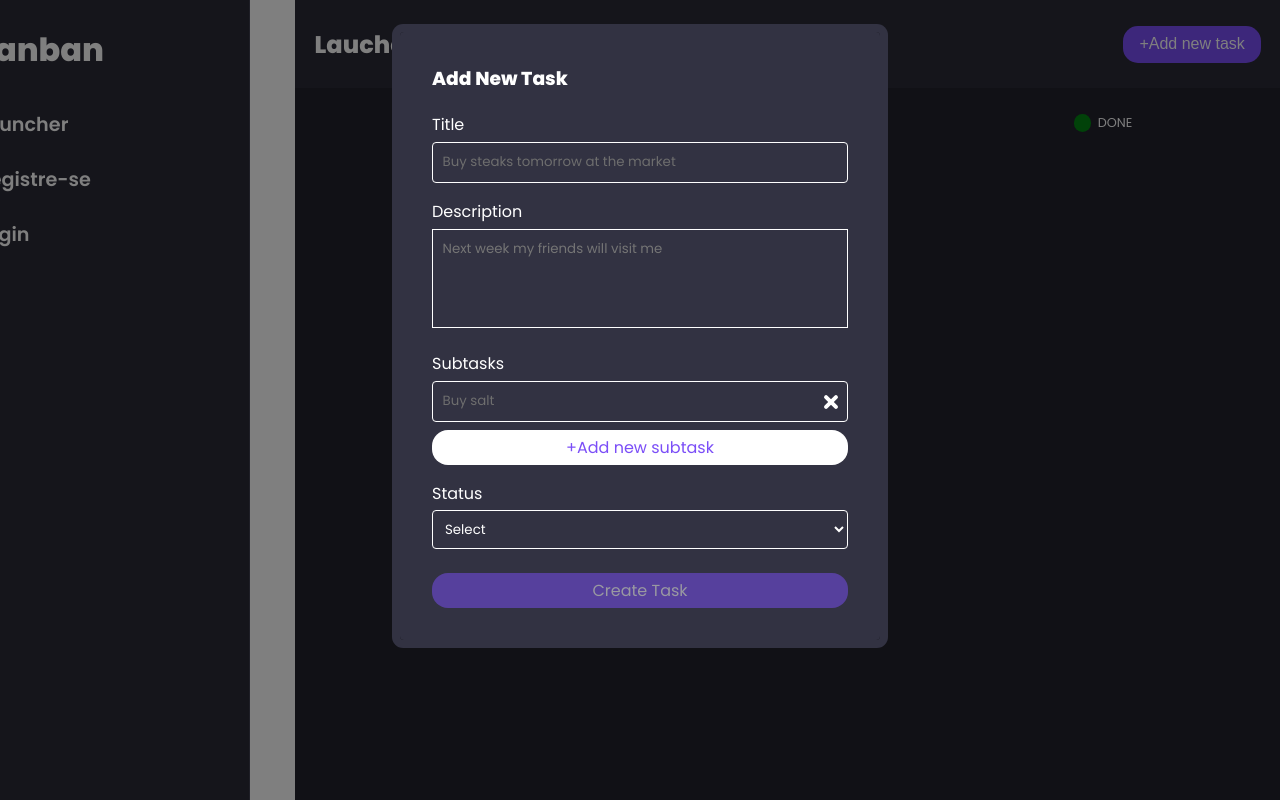
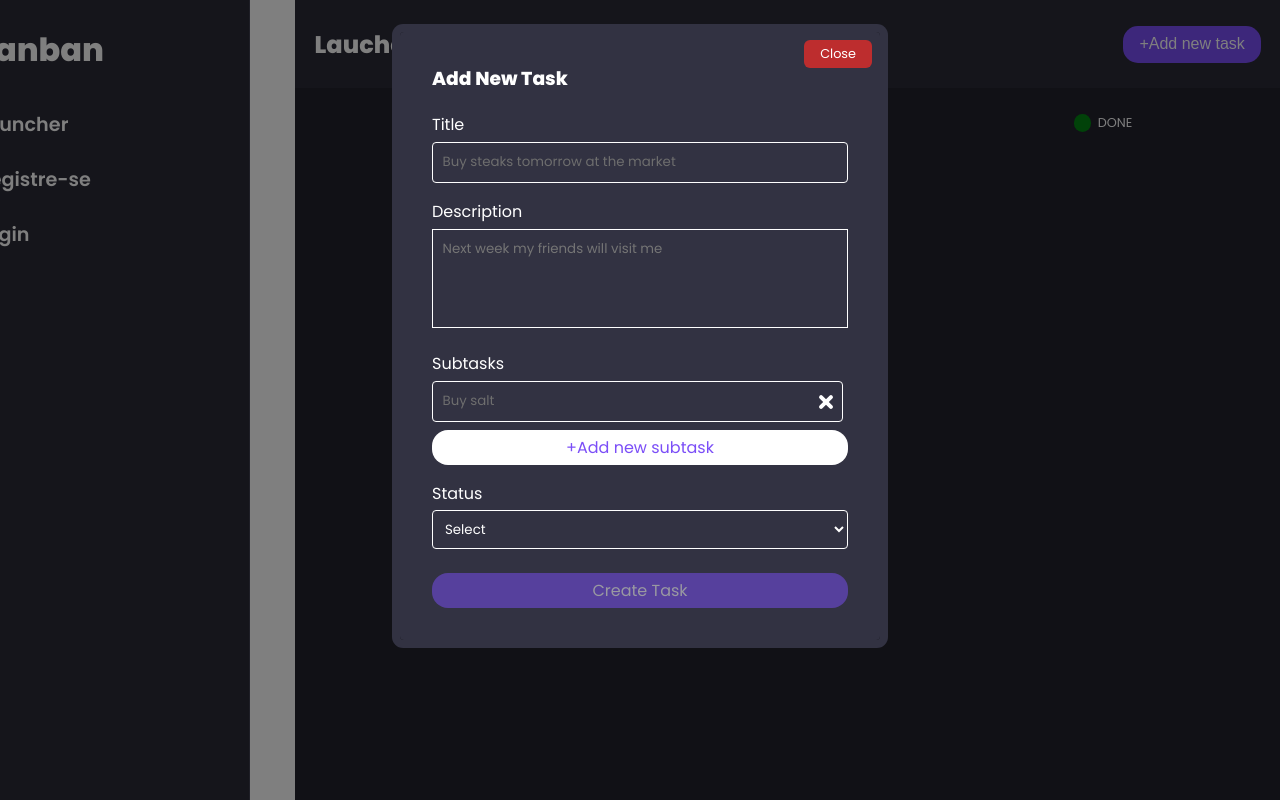
Before and after one commit to GKeslley/kanban-react, a React (Create React App) app: page / in a window 1280 px wide. Both pictures are taken after a click on the button "+Add new task". Built offline with nearby package versions, Linux system fonts and the light colour scheme.

Commit message:
Adicionando botão para fechar task

```diff
--- a/src/App.js
+++ b/src/App.js
@@ -25,11 +25,7 @@ const App = () => {
 
       <Sidebar refAside={refSidebar} />
 
-      {isVisible && (
-        <article className="bg-modal container">
-          <CreateCard setIsVisible={setIsVisible} refTask={refTask} />
-        </article>
-      )}
+      {isVisible && <CreateCard setIsVisible={setIsVisible} refTask={refTask} />}
     </DndProvider>
   );
 };
--- a/src/Componentes/Card/CreateCard.js
+++ b/src/Componentes/Card/CreateCard.js
@@ -4,6 +4,7 @@ import Button from '../Button';
 import Input from '../FormComponents/Input';
 import Select from '../FormComponents/Select';
 import styles from '../Css/CreateCard.module.css';
+import Close from '../Close';
 
 const CreateCard = ({ setIsVisible, refTask }) => {
   const [id, setId] = React.useState(3);
@@ -91,9 +92,12 @@ const CreateCard = ({ setIsVisible, refTask }) => {
   };
 
   return (
-    <>
+    <article className="bg-modal container">
       <div ref={refTask} className={`${styles.taskForm} modal`}>
-        <h3>Add New Task</h3>
+        <Close setIsVisible={setIsVisible} />
+        <div className="flex-between" style={{ alignItems: 'start' }}>
+          <h3>Add New Task</h3>
+        </div>
 
         <form action="">
           <div>
@@ -146,7 +150,7 @@ const CreateCard = ({ setIsVisible, refTask }) => {
               </ul>
             )}
 
-            <Button type="button" onClick={addSubtask}>
+            <Button type="button" onClick={addSubtask} className="styleBtn">
               +Add new subtask
             </Button>
           </div>
@@ -164,7 +168,7 @@ const CreateCard = ({ setIsVisible, refTask }) => {
 
           <Button
             type="button"
-            className={styles.btnCreateTask}
+            className={`styleBtn ${styles.btnCreateTask}`}
             onClick={sendTask}
             disabled={dados.title && dados.status ? false : true}
           >
@@ -172,7 +176,7 @@ const CreateCard = ({ setIsVisible, refTask }) => {
           </Button>
         </form>
       </div>
-    </>
+    </article>
   );
 };
 
--- /dev/null
+++ b/src/Componentes/Close.js
@@ -0,0 +1,22 @@
+import React from 'react';
+import Button from './Button';
+import styles from './Css/Close.module.css';
+
+const Close = ({ setIsVisible }) => {
+  const handleClick = () => {
+    setIsVisible(false);
+  };
+
+  return (
+    <Button
+      type="button"
+      className={styles.closeTask}
+      onClick={handleClick}
+      aria-label={'Fechar task'}
+    >
+      Close
+    </Button>
+  );
+};
+
+export default Close;
--- /dev/null
+++ b/src/Componentes/Css/Close.module.css
@@ -0,0 +1,18 @@
+.closeTask {
+  width: auto;
+  position: absolute;
+  border-radius: 6px;
+  right: 0;
+  background: #c92d2deb;
+  color: #fff;
+  padding-right: 1rem;
+  padding-left: 1rem;
+  top: 0;
+  font-size: 0.8rem;
+  border: none;
+  padding: 0.3rem 1rem;
+  margin-top: 0.5rem;
+  margin-right: 8px;
+  font-family: 'Poppins', sans-serif;
+  cursor: pointer;
+}
--- a/src/Componentes/Css/CreateCard.module.css
+++ b/src/Componentes/Css/CreateCard.module.css
@@ -41,6 +41,7 @@
 
 .subtasks li {
   position: relative;
+  margin-right: 0.3rem;
 }
 
 .btnCreateTask {
@@ -81,3 +82,22 @@
 .cross-1px:after {
   transform: rotate(-45deg);
 }
+
+::-webkit-scrollbar {
+  width: 5px;
+}
+
+::-webkit-scrollbar-track {
+  background: #7b4ef7;
+  border-radius: 5px;
+}
+
+::-webkit-scrollbar-thumb {
+  background: #fff;
+  border-radius: 5px;
+}
+
+::-webkit-scrollbar-thumb:hover {
+  background: #f2f2f2;
+  border-radius: 5px;
+}
--- a/src/Componentes/Css/Geral/Utilidades/utilidades.css
+++ b/src/Componentes/Css/Geral/Utilidades/utilidades.css
@@ -73,7 +73,7 @@
   font-family: 'Poppins', sans-serif;
 }
 
-.modal button {
+.styleBtn {
   width: 100%;
   background: #fff;
   color: #7b4ef7;
--- a/src/Componentes/Css/Geral/geral.css
+++ b/src/Componentes/Css/Geral/geral.css
@@ -61,10 +61,6 @@ input::placeholder {
   color: rgb(110, 110, 110);
 }
 
-aside.active {
-  display: grid;
-}
-
 @media (max-width: 930px) {
   #root {
     grid-template-columns: 1fr;
--- a/src/Componentes/Css/Sidebar.module.css
+++ b/src/Componentes/Css/Sidebar.module.css
@@ -29,6 +29,15 @@
   border-radius: 6px;
 }
 
+.sidebar:global(.active) {
+  display: grid;
+}
+
+.sidebar article {
+  padding-right: 1.2rem;
+  padding-left: 1.2rem;
+}
+
 @keyframes animation {
   to {
     transform: initial;
--- a/src/Componentes/Sidebar.js
+++ b/src/Componentes/Sidebar.js
@@ -5,14 +5,12 @@ const Sidebar = ({ refAside }) => {
   return (
     <aside className={`${styles.sidebar}`} ref={refAside}>
       <article>
-        <div className="container">
         <h1>kanban</h1>
         <ul>
           <li>Launcher</li>
           <li>Registre-se</li>
           <li>Login</li>
         </ul>
-        </div>
       </article>
     </aside>
   );
```
Lines whose indentation alone changed are shown as unchanged.
